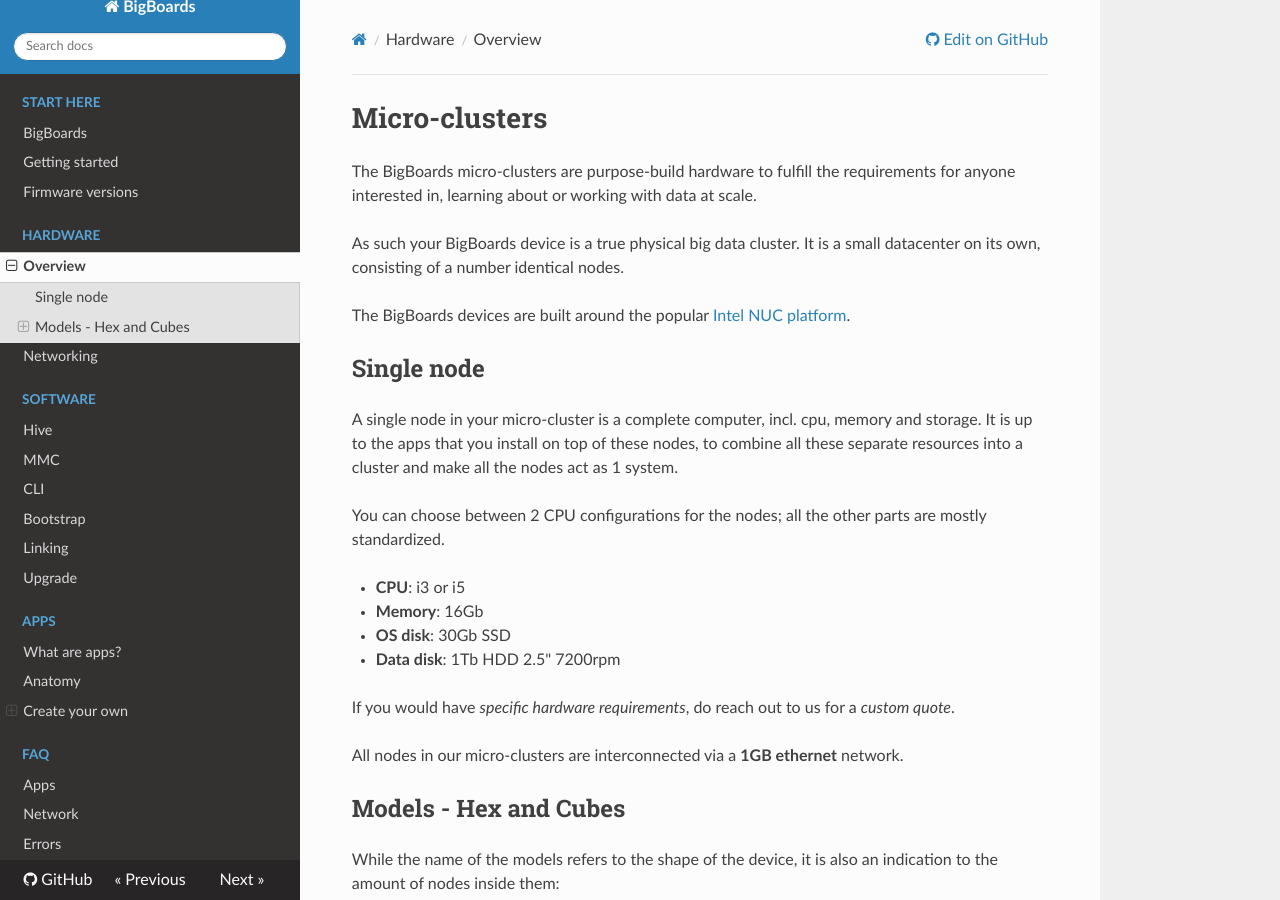
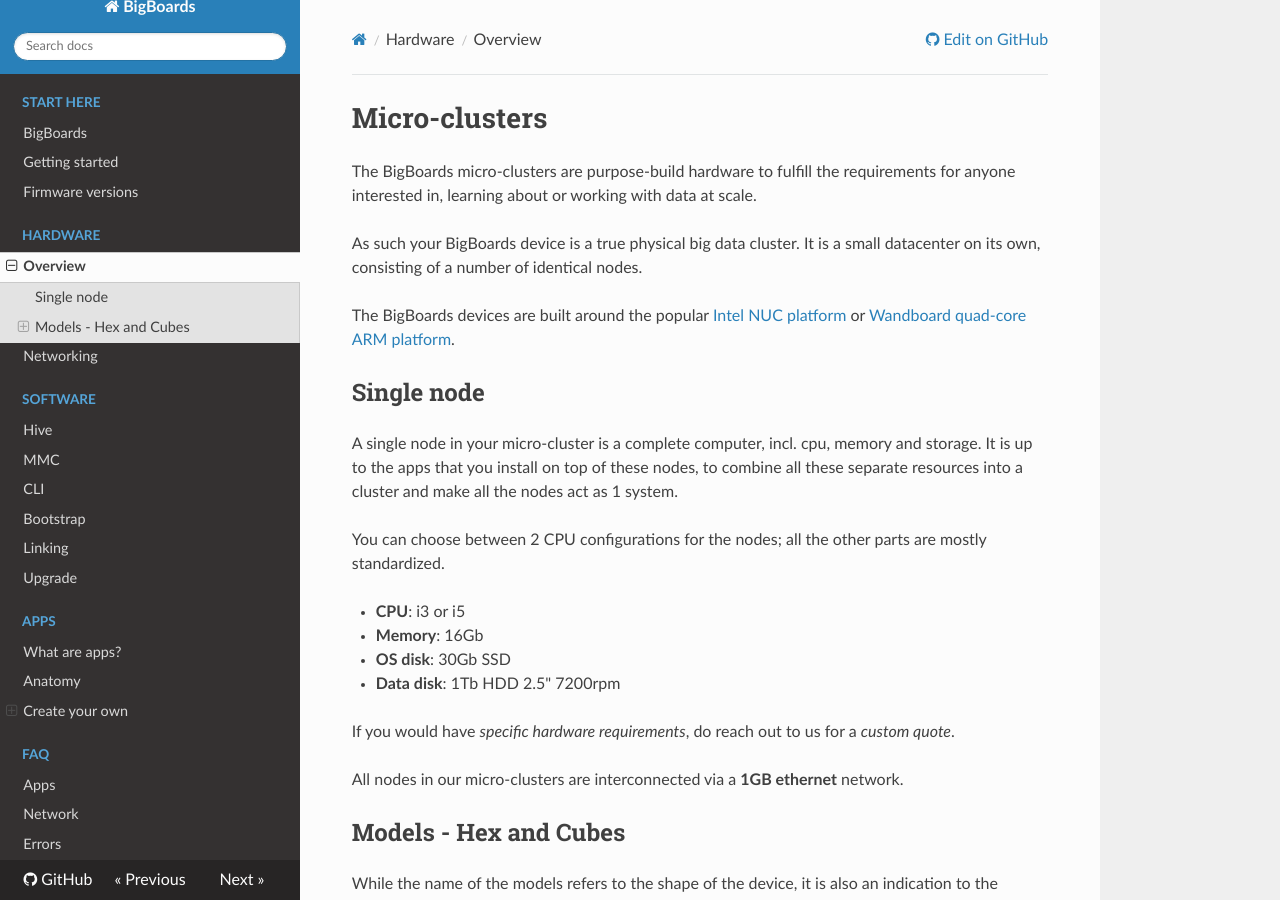
Before and after one commit to bigboards/bigboards-docs, an MkDocs documentation site: the page built from docs/hardware/index.md, in a window 1280 px wide and 900 px high. Built offline with MkDocs 1.6.1, drawn with Linux system fonts in a browser that asks for light colours; nearby versions of some CDN libraries; old or Windows-style settings are respelled for this version of MkDocs.

Commit message:
add wandboard platform to the docs

```diff
--- a/docs/hardware/index.md
+++ b/docs/hardware/index.md
@@ -2,9 +2,9 @@
 
 The BigBoards micro-clusters are purpose-build hardware to fulfill the requirements for anyone interested in, learning about or working with data at scale.
 
-As such your BigBoards device is a true physical big data cluster. It is a small datacenter on its own, consisting of a number identical nodes.
+As such your BigBoards device is a true physical big data cluster. It is a small datacenter on its own, consisting of a number of identical nodes.
 
-The BigBoards devices are built around the popular [Intel NUC platform](http://www.intel.com/nuc).
+The BigBoards devices are built around the popular [Intel NUC platform](http://www.intel.com/nuc) or [Wandboard quad-core ARM platform](http://www.wandboard.org/).
 
 ## Single node
 
```
